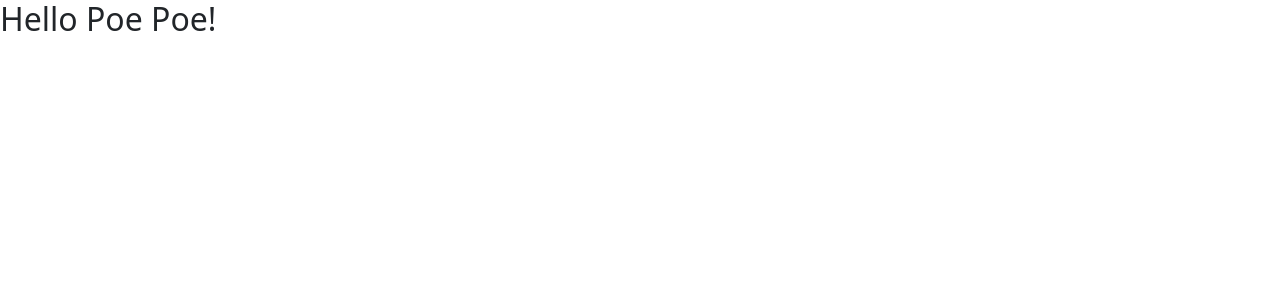
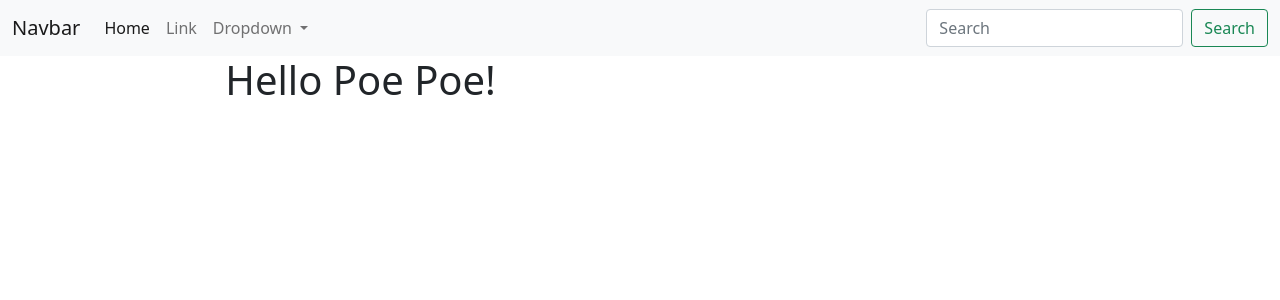
Before and after one commit to poepoe3060/ToDo_App_Flask_Mongodb, a Flask app: page / in a window 1280 px wide. Shown: the top 300 px of the page. Run offline with Flask 3, Linux system fonts and the light colour scheme; parts of the project's set-up code (start-up, migrations or seed data) failed here and were passed over; some libraries are stand-ins or nearby versions.

Commit message:
To add new flask template features

```diff
--- a/application/routes.py
+++ b/application/routes.py
@@ -4,4 +4,4 @@ from flask import render_template
 
 @app.route("/")
 def index():
-    return render_template("layout.html")
+    return render_template("todos_view.html", title="Layout Page")
--- a/application/templates/layout.html
+++ b/application/templates/layout.html
@@ -13,9 +13,52 @@
     {% endif %}
 </head>
 <body>
+    <header>
+        <nav class="navbar navbar-expand-lg navbar-light bg-light">
+            <div class="container-fluid">
+                <a class="navbar-brand" href="#">Navbar</a>
+                <button class="navbar-toggler" type="button" data-bs-toggle="collapse" data-bs-target="#navbarSupportedContent" aria-controls="navbarSupportedContent" aria-expanded="false" aria-label="Toggle navigation">
+                <span class="navbar-toggler-icon"></span>
+                </button>
+                <div class="collapse navbar-collapse" id="navbarSupportedContent">
+                <ul class="navbar-nav me-auto mb-2 mb-lg-0">
+                    <li class="nav-item">
+                    <a class="nav-link active" aria-current="page" href="#">Home</a>
+                    </li>
+                    <li class="nav-item">
+                    <a class="nav-link" href="#">Link</a>
+                    </li>
+                    <li class="nav-item dropdown">
+                    <a class="nav-link dropdown-toggle" href="#" id="navbarDropdown" role="button" data-bs-toggle="dropdown" aria-expanded="false">
+                        Dropdown
+                    </a>
+                    <ul class="dropdown-menu" aria-labelledby="navbarDropdown">
+                        <li><a class="dropdown-item" href="#">Action</a></li>
+                        <li><a class="dropdown-item" href="#">Another action</a></li>
+                        <li><hr class="dropdown-divider"></li>
+                        <li><a class="dropdown-item" href="#">Something else here</a></li>
+                    </ul>
+                    </li>
+                </ul>
+                <form class="d-flex">
+                    <input class="form-control me-2" type="search" placeholder="Search" aria-label="Search">
+                    <button class="btn btn-outline-success" type="submit">Search</button>
+                </form>
+                </div>
+            </div>
+        </nav>
+    </header>
+    <main class="container-fluid">
+        <div class="row">
+            <div class="col-md-2"></div>
+            <div class="col-md-8">
+                {% block content %}
 
-    <h2>Hello Poe Poe!</h2>
-
+                {% endblock content %}
+            </div>
+            <div class="col-md-2"></div>
+        </div>
+    </main>
     <script src="https://cdn.jsdelivr.net/npm/@popperjs/core@2.9.2/dist/umd/popper.min.js"
     integrity="sha384-IQsoLXl5PILFhosVNubq5LC7Qb9DXgDA9i+tQ8Zj3iwWAwPtgFTxbJ8NT4GN1R8p"
     crossorigin="anonymous"></script>
--- /dev/null
+++ b/application/templates/todos_view.html
@@ -0,0 +1,4 @@
+{% extends "layout.html" %}
+{% block content %}
+    <h1>Hello Poe Poe!</h1>
+{% endblock content %}
```
